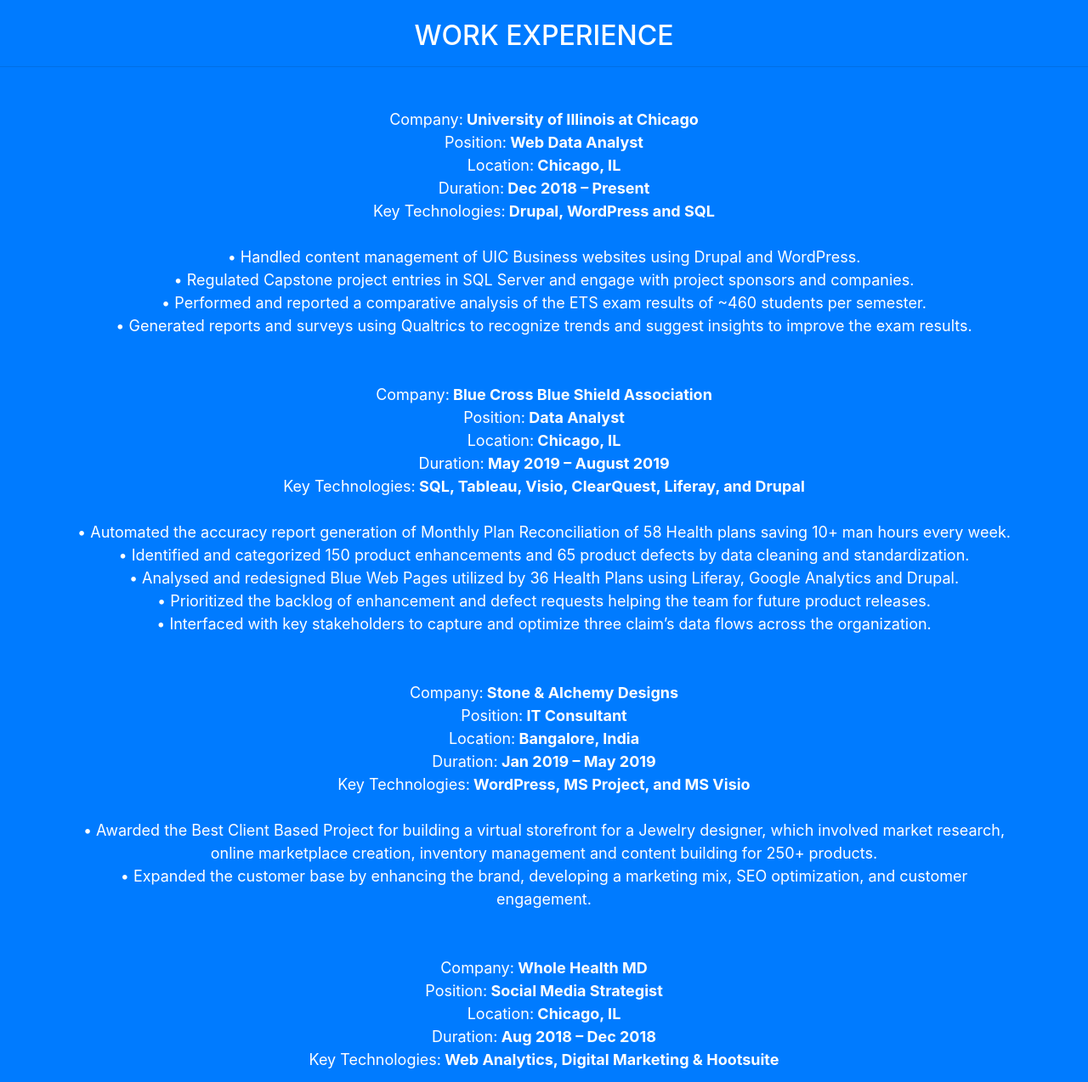
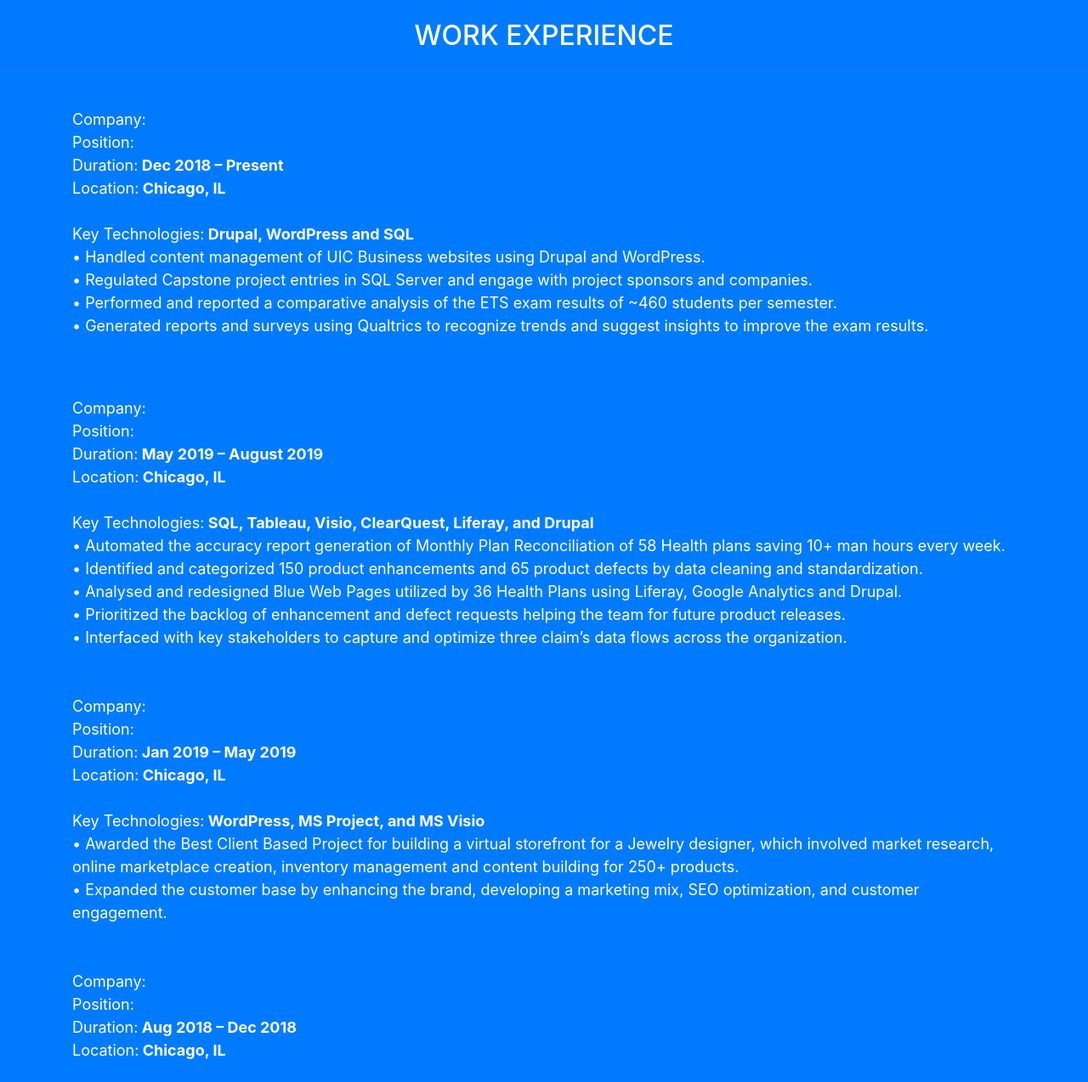
Before and after one commit to sheethalsridhar/sheethalsridhar.github.io, a website with bundled scripts: page index.html in a window 1280 px wide. Shown: the part 3400-4674 px from the top of the page at 85% size. Built offline with nearby package versions, Linux system fonts and the light colour scheme.

Commit message:
Update index.html

```diff
--- a/index.html
+++ b/index.html
@@ -279,33 +279,35 @@
         <div class="container"
 		<div class="row" >
       <font size="4">
-            <center><ul class="list-inline item-details">
-		    	<li>Company:<strong><a> University of Illinois at Chicago </a>
+           <p> <ul class="list-inline item-details">
+		    <li>Company:<strong class="text-primary"> University of Illinois at Chicago
                                     </strong></li>
-        <li>Position:<strong><a> Web Data Analyst </a>
+        <li>Position:<strong class="text-primary"> Web Data Analyst
                                     </strong></li>
-				<li>Location:<strong><a> Chicago, IL</a>
+        <li>Duration:<strong><a> Dec 2018 – Present</a>
                                     </strong></li>
-				<li>Duration:<strong><a> Dec 2018 – Present</a>
+        <li>Location:<strong><a> Chicago, IL</a>
                                     </strong></li>
+        <br>
         <li>Key Technologies:<strong><a> Drupal, WordPress and SQL </a>
-                                    </strong></li><br>
+                                    </strong></li>
 				<li>• Handled content management of UIC Business websites using Drupal and WordPress.</li>
         <li>• Regulated Capstone project entries in SQL Server and engage with project sponsors and companies.</li>
         <li>• Performed and reported a comparative analysis of the ETS exam results of ~460 students per semester.<li>
-        <li>• Generated reports and surveys using Qualtrics to recognize trends and suggest insights to improve the exam results.</li>
+        <li>• Generated reports and surveys using Qualtrics to recognize trends and suggest insights to improve the exam results.</li></p>
 
           <br><br>
-			<li>Company:<strong><a> Blue Cross Blue Shield Association</a>
+		    <li>Company:<strong class="text-primary">Blue Cross Blue Shield Association
                                     </strong></li>
-        <li>Position:<strong><a> Data Analyst</a>
+        <li>Position:<strong class="text-primary"> Data Analyst
                                     </strong></li>
-				<li>Location:<strong><a> Chicago, IL</a>
+        <li>Duration:<strong><a> May 2019 – August 2019</a>
                                     </strong></li>
-				<li>Duration:<strong><a> May 2019 – August 2019</a>
+        <li>Location:<strong><a> Chicago, IL</a>
                                     </strong></li>
+        <br>
         <li>Key Technologies:<strong><a> SQL, Tableau, Visio, ClearQuest, Liferay, and Drupal </a>
-                                    </strong></li><br>
+                                    </strong></li>
 				<li>• Automated the accuracy report generation of Monthly Plan Reconciliation of 58 Health plans saving 10+ man hours every week.</li>
         <li>• Identified and categorized 150 product enhancements and 65 product defects by data cleaning and standardization.</li>
         <li>• Analysed and redesigned Blue Web Pages utilized by 36 Health Plans using Liferay, Google Analytics and Drupal.</li>
@@ -313,31 +315,31 @@
         <li>• Interfaced with key stakeholders to capture and optimize three claim’s data flows across the organization.</li>
 
           <br><br>
-			<li>Company:<strong><a> Stone & Alchemy Designs</a>
+			<li>Company:<strong class="text-primary"> Stone & Alchemy Designs
                                     </strong></li>
-        <li>Position:<strong><a> IT Consultant </a>
+        <li>Position:<strong class="text-primary"> IT Consultant
                                     </strong></li>
-				<li>Location:<strong><a> Bangalore, India</a>
+        <li>Duration:<strong><a> Jan 2019 – May 2019</a>
                                     </strong></li>
-				<li>Duration:<strong><a> Jan 2019 – May 2019</a>
+				<li>Location:<strong><a> Chicago, IL</a>
+                                    </strong></li><br>
+        <li>Key Technologies:<strong><a> WordPress, MS Project, and MS Visio </a>
                                     </strong></li>
-        <li>Key Technologies:<strong><a> WordPress, MS Project, and MS Visio </a>
-                                    </strong></li><br>
         <li>• Awarded the Best Client Based Project for building a virtual storefront for a Jewelry designer, which involved market research,</li>
         <li>online marketplace creation, inventory management and content building for 250+ products. </li>
 				<li>• Expanded the customer base by enhancing the brand, developing a marketing mix, SEO optimization, and customer engagement.</li>
 
          <br><br>
-      <li>Company:<strong><a> Whole Health MD</a>
+      <li>Company:<strong class="text-primary"> Whole Health MD
                                     </strong></li>
-        <li>Position:<strong><a> Social Media Strategist</a>
-                                    </strong></li>
-        <li>Location:<strong><a> Chicago, IL</a>
+        <li>Position:<strong class="text-primary"> Social Media Strategist
                                     </strong></li>
         <li>Duration:<strong><a> Aug 2018 – Dec 2018</a>
                                     </strong></li>
+        <li>Location:<strong><a> Chicago, IL</a>
+                                    </strong></li><br>
         <li>Key Technologies:<strong><a> Web Analytics, Digital Marketing & Hootsuite</a>
-                                    </strong></li><br>
+                                    </strong></li>
         <li>• Created a framework to grow a family practitioner’s social media presence by analysing market trends in Restorative medicine.</li>
         <li>• Provided marketing strategies for brand development, website enhancement and content management using web applications.</li>
 			</ul>
@@ -356,7 +358,7 @@
             <ul>
               &nbsp<li> Distinguished as an Outstanding Business student by Beta Gamma Sigma, The International Business Honor Society, 2019 </li>
               &nbsp<li> Awarded the Best Outgoing Student for the Class of 2018</li>
-              &nbsp<li> Secured First position in the Bachelor of Engineering for the class of 2018</li>
+              &nbsp<li> Awarded as the Academic Topper for BE Information Science Department– AIT, 2018</li>
               &nbsp<li> Awarded as the Outstanding Overall Performer of the Information Science and Engineering department for the class of 2018</li>
             </ul>
           </p>
```
